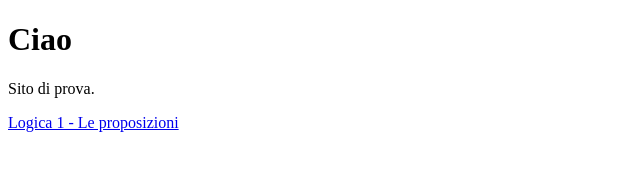
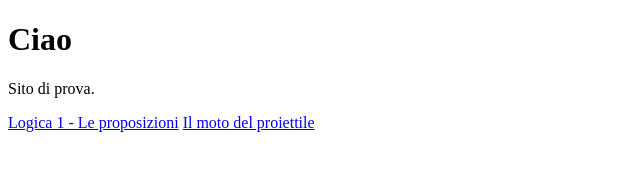
Before and after one commit to ProfVettigli/prova, a plain HTML site: page index.html in a window 1280 px wide. Shown: the whole page, without its empty margins (0-640 px from the left). Drawn offline with Linux system fonts and the light colour scheme.

Commit message:
Update index.html

```diff
--- a/index.html
+++ b/index.html
@@ -7,5 +7,6 @@
     <h1>Ciao</h1>
     <p>Sito di prova.</p>
     <a href="https://profvettigli.github.io/prova/Logica%20-%20le%20proposizioni.html">Logica 1 - Le proposizioni</a>
+    <a href="https://profvettigli.github.io/prova/Il%20moto%20del%20proiettile1.html">Il moto del proiettile</a>
   </body>
 </html>
```
